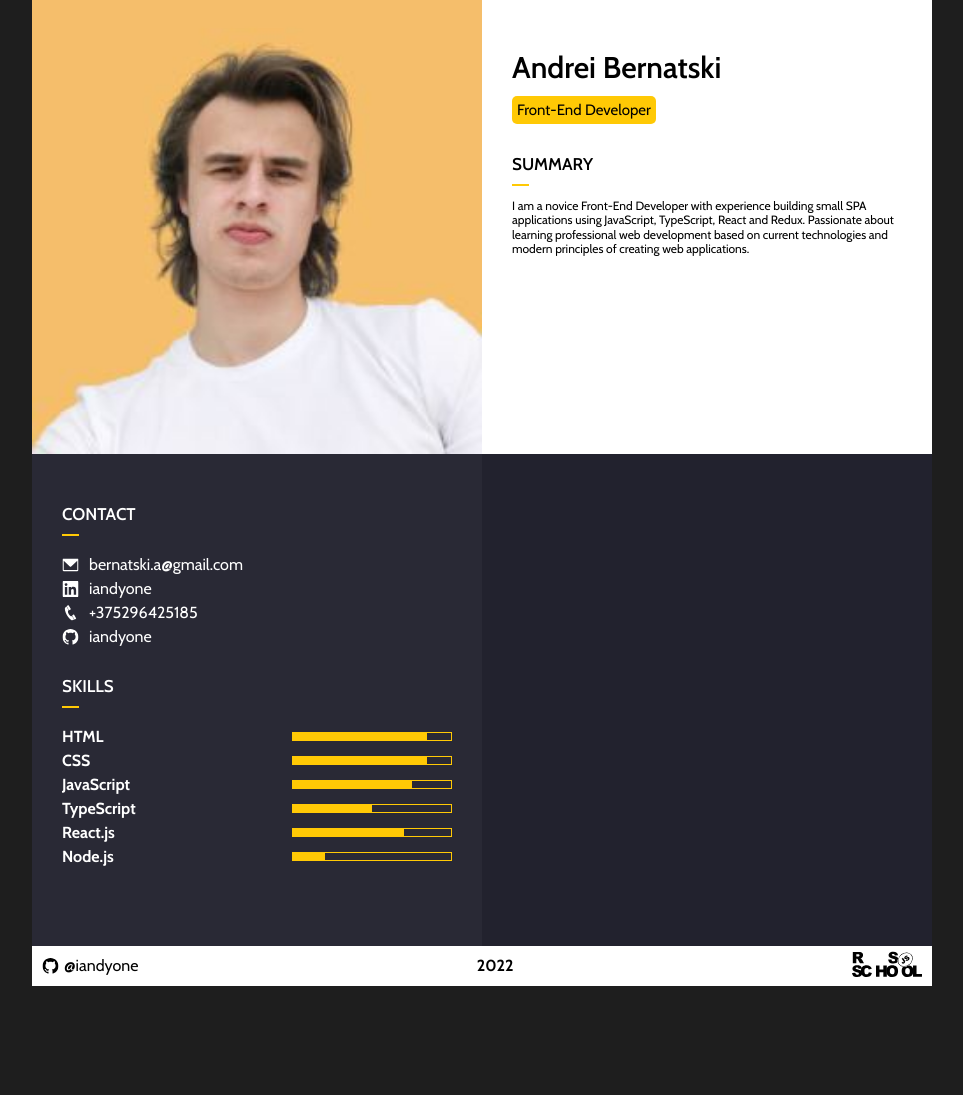
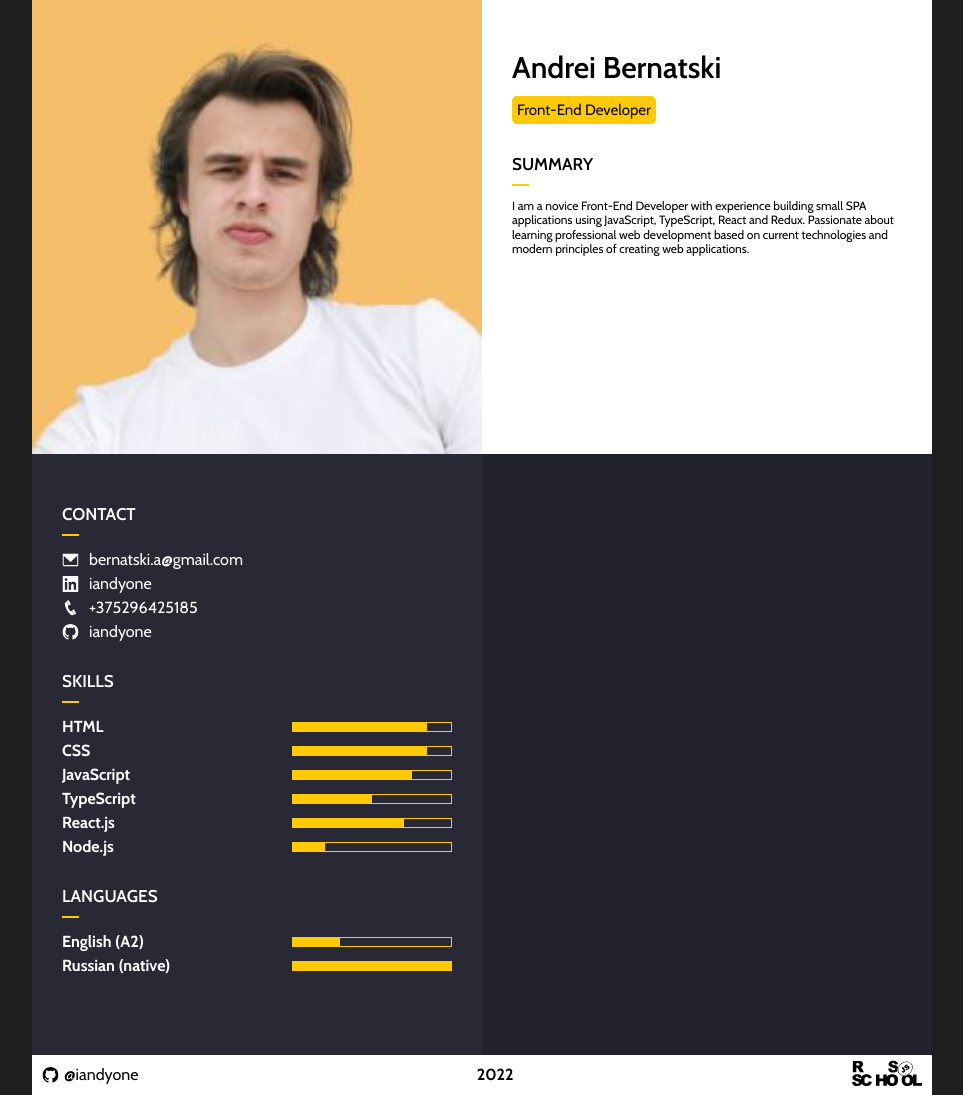
Before and after one commit to iandyone/rsschool-cv, a plain HTML site: page index.html in a window 1280 px wide. Shown: the whole page, without its empty margins (158-1121 px from the left). Before the commit the page ends 986 px from the top, so only its background shows below. Drawn offline with nearby package versions, Linux system fonts and the light colour scheme.

Commit message:
feat: add languages section

```diff
--- a/css/style.css
+++ b/css/style.css
@@ -38,7 +38,7 @@ a {
     line-height: 21px;
     position: relative;
     text-transform: uppercase;
-    margin-bottom: 30px;
+    margin-bottom: 25px;
 }
 
 [data-title]::before {
@@ -150,7 +150,7 @@ a {
 
 }
 .skills__progress {
-    height: .6em;
+    height: 10px;
     border: 1px solid var(--yellow);
 }
 .skills__progress::-webkit-progress-value {
@@ -158,7 +158,7 @@ a {
 }
 .skills__progress::-webkit-progress-bar {
     background: var(--bg2);
-  }
+}
 
 
 
@@ -181,6 +181,31 @@ a {
     text-decoration: underline;
     transition: all .3s ease;
 }
+
+.languages {
+}
+
+.languages__list {
+    display: flex;
+    flex-direction: column;
+    row-gap: 5px;
+}
+.languages__item {
+    display: flex;
+    justify-content: space-between;
+    align-items: center;
+}
+.languages__progress {
+    height: 10px;
+    border: 1px solid var(--yellow);
+}
+.languages__progress::-webkit-progress-value {
+    background: var(--yellow);
+}
+.languages__progress::-webkit-progress-bar {
+    background: var(--bg2);
+}
+
 
 
 
--- a/index.html
+++ b/index.html
@@ -112,7 +112,19 @@
                         </li>
                     </ul>
                 </section>
-                <section class="content__education education"></section>
+                <section class="content__languages languages">
+                    <h2 class="languages__title" data-title>Languages</h2>
+                    <ul class="languages__list">
+                        <li class="languages__item">
+                            <span class="languages__language">English (A2)</span>
+                            <progress class="languages__progress" value="30" max="100"></progress>
+                        </li>
+                        <li class="languages__item">
+                            <span class="languages__language">Russian (native)</span>
+                            <progress class="languages__progress" value="100" max="100"></progress>
+                        </li>
+                    </ul>
+                </section>
                 <section class="content__education education"></section>
             </article>
             <article class="content__acticle">
```
